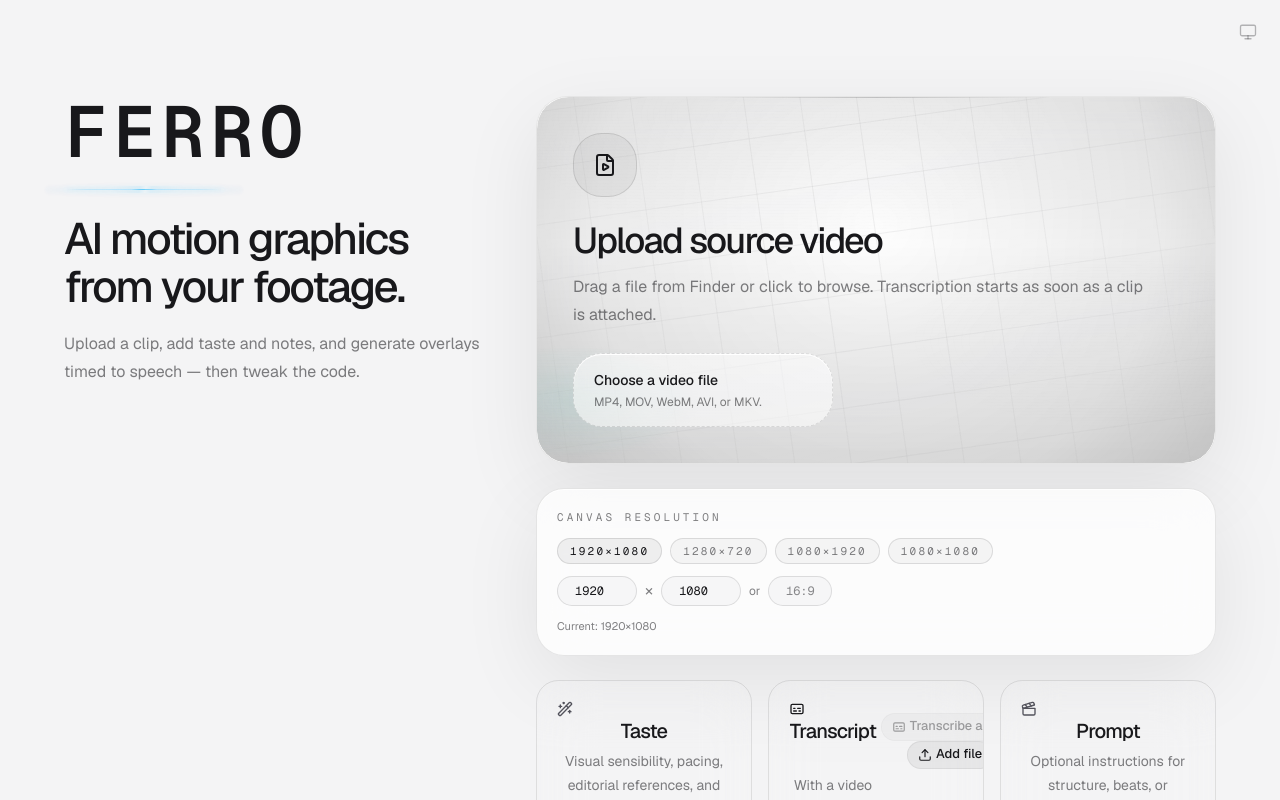
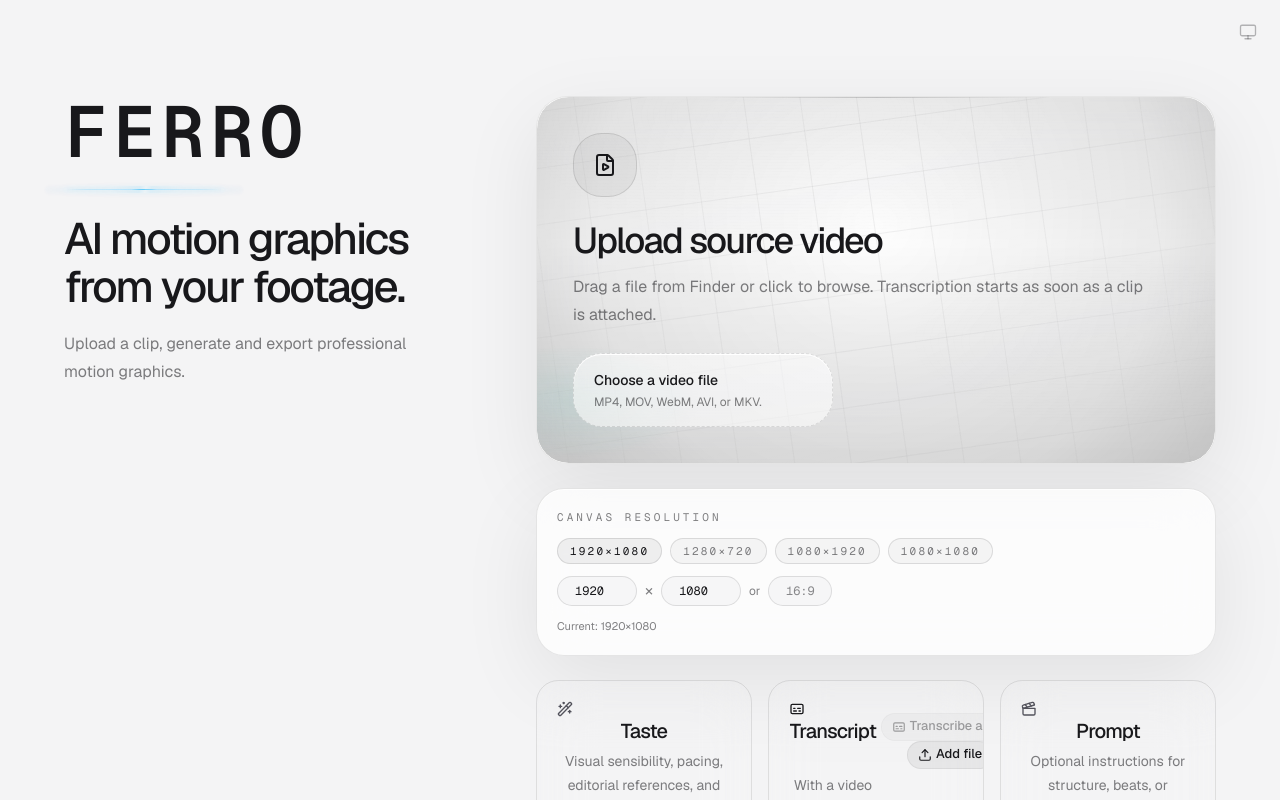
Before and after one commit to alish2001/Ferro, a Next.js app in the folder apps/web/: page / in a window 1280 px wide. Shown: the top 800 px of the page. Built offline with nearby package versions, Linux system fonts and the light colour scheme.

Commit message:
changed messaging

```diff
--- a/apps/web/src/components/form-view.tsx
+++ b/apps/web/src/components/form-view.tsx
@@ -182,8 +182,7 @@
               AI motion graphics from your footage.
             </h1>
             <p className="text-pretty text-sm leading-7 text-muted-foreground sm:text-base lg:max-w-md">
-              Upload a clip, add taste and notes, and generate overlays timed
-              to speech — then tweak the code.
+              Upload a clip, generate and export professional motion graphics.
             </p>
           </header>
 
```
